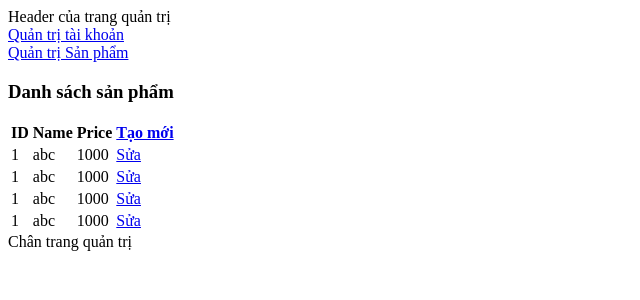
After one commit to thienth32/du-an-mau-we17311, a PHP site: page /we17311/admin/san-pham/index.php in a window 1280 px wide. The commit adds this page. Shown: the top 300 px of the page, without its empty margins (0-640 px from the left). Run offline with PHP 8.4, Linux system fonts and the light colour scheme; some libraries are stand-ins or nearby versions.

Commit message:
cập nhật layout dành cho quản trị

```diff
--- /dev/null
+++ b/admin/dashboard/home.php
@@ -0,0 +1 @@
+<h2>Nội dung trang dashboard index</h2>
--- /dev/null
+++ b/admin/dashboard/index.php
@@ -0,0 +1,6 @@
+<?php
+$VIEW_NAME = "home.php";
+
+include_once '../layout.php'
+
+?>
--- /dev/null
+++ b/admin/index.php
@@ -0,0 +1,5 @@
+<?php
+require_once '../global.php';
+header("location: " . ADMIN_URL . 'dashboard/index.php');
+
+?>
--- /dev/null
+++ b/admin/layout.php
@@ -0,0 +1,25 @@
+<!DOCTYPE html>
+<html lang="en">
+<head>
+    <meta charset="UTF-8">
+    <meta http-equiv="X-UA-Compatible" content="IE=edge">
+    <meta name="viewport" content="width=device-width, initial-scale=1.0">
+    <title>WE17311 - Trang quản trị</title>
+</head>
+<body>
+
+    <header>
+        Header của trang quản trị
+        <br>
+        <a href="<?= ADMIN_URL . 'tai-khoan/index.php'?>">Quản trị tài khoản</a>
+        <br>
+        <a href="<?= ADMIN_URL . 'san-pham/index.php'?>">Quản trị Sản phẩm</a>
+    </header>
+    <main>
+        <?php include_once $VIEW_NAME ?>
+    </main>
+    <footer>
+        Chân trang quản trị
+    </footer>
+</body>
+</html>
--- /dev/null
+++ b/admin/san-pham/create.php
@@ -0,0 +1 @@
+<h3>Form tạo mới sản phẩm</h3>
--- /dev/null
+++ b/admin/san-pham/index.php
@@ -0,0 +1,18 @@
+<?php
+
+require_once '../../global.php';
+if(isset($_GET['create'])){
+    $VIEW_NAME = 'create.php';
+}else if(isset($_GET['update'])){
+    $VIEW_NAME = 'update.php';
+
+}else if(isset($_GET['remove'])){
+    // $VIEW_NAME = 'update.php';
+    header("location: " . ADMIN_URL . 'san-pham/index.php');
+    die;
+}else{
+    $VIEW_NAME = 'list.php';
+}
+
+include_once '../layout.php';
+?>
--- /dev/null
+++ b/admin/san-pham/list.php
@@ -0,0 +1,45 @@
+<h3>Danh sách sản phẩm</h3>
+<table>
+    <thead>
+        <th>ID</th>
+        <th>Name</th>
+        <th>Price</th>
+        <th>
+            <a href="<?= ADMIN_URL . 'san-pham/index.php?create' ?>">Tạo mới</a>
+        </th>
+    </thead>
+    <tbody>
+        <tr>
+            <td>1</td>
+            <td>abc</td>
+            <td>1000</td>
+            <td>
+                <a href="<?= ADMIN_URL . 'san-pham/index.php?update&id=1' ?>">Sửa</a>
+            </td>
+        </tr>
+        <tr>
+            <td>1</td>
+            <td>abc</td>
+            <td>1000</td>
+            <td>
+                <a href="<?= ADMIN_URL . 'san-pham/index.php?update&id=2' ?>">Sửa</a>
+            </td>
+        </tr>
+        <tr>
+            <td>1</td>
+            <td>abc</td>
+            <td>1000</td>
+            <td>
+                <a href="<?= ADMIN_URL . 'san-pham/index.php?update&id=3' ?>">Sửa</a>
+            </td>
+        </tr>
+        <tr>
+            <td>1</td>
+            <td>abc</td>
+            <td>1000</td>
+            <td>
+                <a href="<?= ADMIN_URL . 'san-pham/index.php?update&id=4' ?>">Sửa</a>
+            </td>
+        </tr>
+    </tbody>
+</table>
--- /dev/null
+++ b/admin/san-pham/update.php
@@ -0,0 +1 @@
+<h3>Form Edit sản phẩm</h3>
--- /dev/null
+++ b/global.php
@@ -0,0 +1,8 @@
+<?php
+const BASE_URL = "http://localhost/we17311/";
+const SITE_URL = BASE_URL . 'site/index.php';
+const CONTENT_URL = BASE_URL . 'content/';
+const ADMIN_URL = BASE_URL . 'admin/';
+
+
+?>
--- a/site/index.php
+++ b/site/index.php
@@ -1,4 +1,5 @@
 <?php
+require_once '../global.php';
 if(isset($_GET['san-pham'])){
 
     $VIEW_NAME = 'san-pham.php';
```
Also changed, not shown: site/layout.php (+5 -5 lines), admin/tai-khoan/index.php (added), 4 other files.
